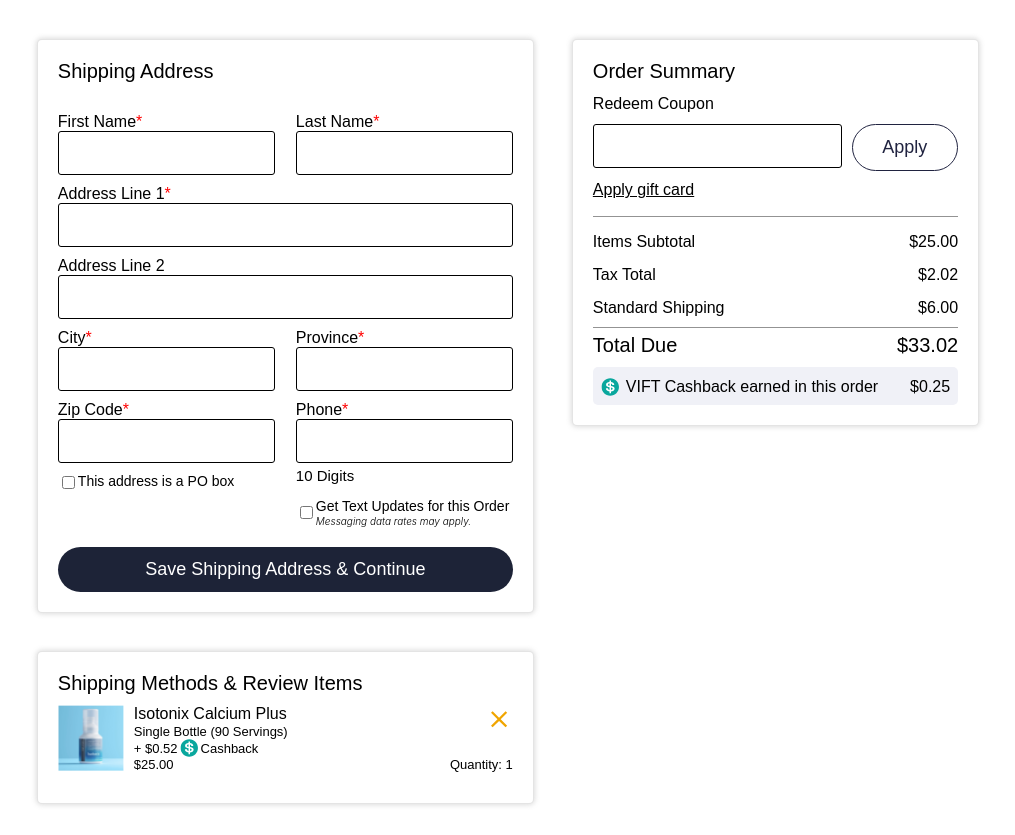
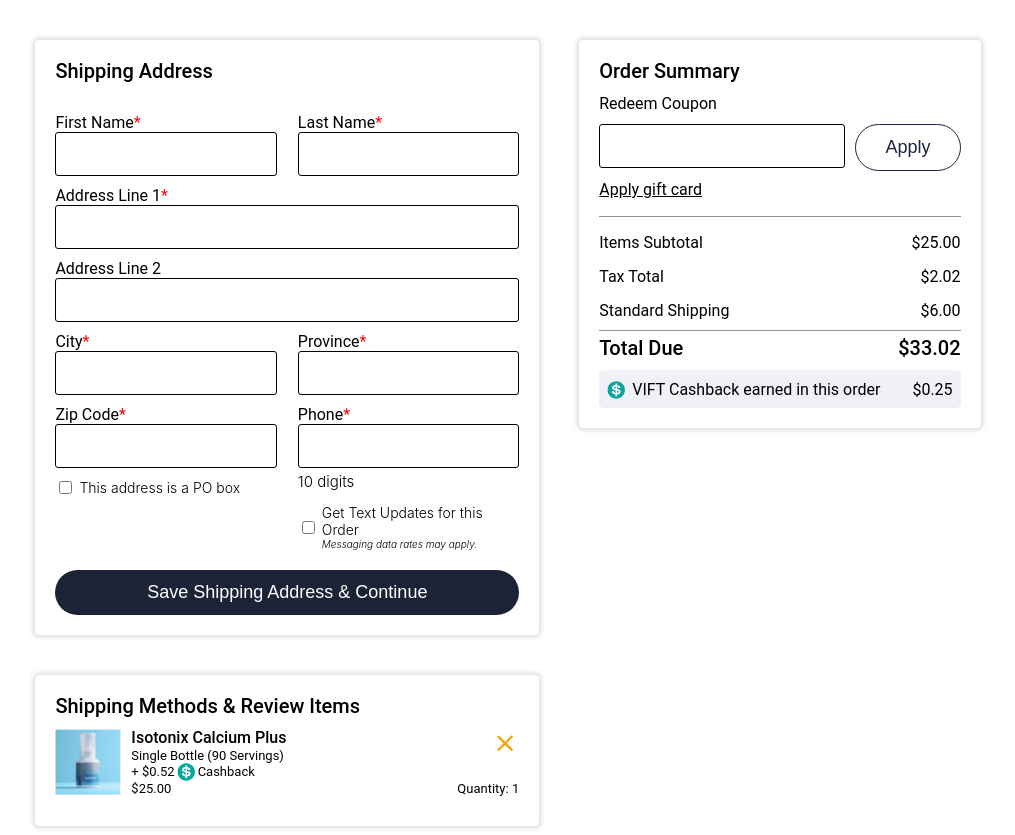
Before and after one commit to vikascool786/mfe-vitcheckout, a React app in the folder mfe-checkout/: page / in a window 1280 px wide. Shown: the whole page, without its empty margins (132-1147 px from the left). Before the commit the page ends 812 px from the top, so only its background shows below. Built offline with nearby package versions, Linux system fonts and the light colour scheme.

Commit message:
added changes for fonts

```diff
--- a/mfe-checkout/src/checkout/Checkout.scss
+++ b/mfe-checkout/src/checkout/Checkout.scss
@@ -1,5 +1,5 @@
 body {
-  font-family: Arial, Helvetica, sans-serif;
+  font-family: 'Roboto', Arial, Helvetica, sans-serif;
 }
 
 .form-container {
--- a/mfe-checkout/src/checkout/Checkout.tsx
+++ b/mfe-checkout/src/checkout/Checkout.tsx
@@ -35,7 +35,7 @@ export const Checkout: React.FC = () => {
         <FormField
           label="Phone"
           required
-          extraLabel="10 Digits"
+          extraLabel="10 digits"
           renderCheckBox={
             <Checkbox
               title="Get Text Updates for this Order"
--- a/mfe-checkout/src/component/Form/Checkbox/Checkbox.scss
+++ b/mfe-checkout/src/component/Form/Checkbox/Checkbox.scss
@@ -1,15 +1,17 @@
 .checkbox-container {
-    display: flex;
-    flex-direction: row;
-    padding-top: 10px;
+  display: flex;
+  flex-direction: row;
+  align-items: center;
+  padding-top: 10px;
+  gap: 4px;
 }
 .checkbox-text {
+  font-family: "Inter", sans-serif;
   font-size: 14px;
   line-height: 16.41px;
-  font-weight: 400;
+  font-weight: 300;
   display: flex;
   flex-direction: row;
-
 }
 
 .checkbox-sub-text {
@@ -22,6 +24,6 @@
 }
 
 .checkbox-sub-container {
-    display: flex;
-    flex-direction: column;
+  display: flex;
+  flex-direction: column;
 }
--- a/mfe-checkout/src/component/Form/Field/FormField.scss
+++ b/mfe-checkout/src/component/Form/Field/FormField.scss
@@ -22,8 +22,9 @@
 }
 
 .field-extra-label {
+  font-family: "Inter", sans-serif;
   font-size: 15px;
-  font-weight: 100;
+  font-weight: 300;
   margin-top: 4px;
   margin-bottom: 4px;
 }
--- /dev/null
+++ b/mfe-checkout/src/styles/base/_global.scss
@@ -0,0 +1,59 @@
+// src/styles/fonts.scss
+@import "~@fontsource/roboto/300.css";
+@import "~@fontsource/roboto/400.css";
+@import "~@fontsource/roboto/500.css";
+@import "~@fontsource/roboto/700.css";
+@import "~@fontsource/inter/300.css";
+@import "~@fontsource/inter/400.css";
+@import "~@fontsource/inter/500.css";
+@import "~@fontsource/inter/700.css";
+
+
+html {
+  text-size-adjust: 100%;
+  tap-highlight-color: rgba(0, 0, 0, 0);
+  box-sizing: border-box;
+  font-size: 100%;
+  outline: 0;
+  padding: 0;
+}
+
+body {
+  -webkit-font-smoothing: antialiased;
+  color: #202340;
+  font-family: "Roboto", "Inter", Arial, Helvetica, sans-serif;
+  font-size: 1rem;
+  font-style: normal;
+  font-weight: 400;
+  height: 100%;
+  margin: 0 auto;
+  overflow-x: hidden;
+  padding: 0;
+  scrollbar-width: none;
+}
+
+*:focus,
+*:focus-visible {
+  box-shadow: 0 0 0 2px #fff;
+  offset: 2px;
+  outline: 2px dashed #202340;
+}
+
+* {
+  box-sizing: border-box;
+}
+.reward {
+  display: inline-block;
+  color: $primary-color;
+  font-size: 0.75rem;
+  margin: 0;
+  font-weight: 300;
+  .reward-cashback-icon {
+    display: inline-block;
+    float: none;
+    height: 13px;
+    margin: -2px 2px 0;
+    vertical-align: middle;
+    width: 13px;
+  }
+}
--- /dev/null
+++ b/mfe-checkout/src/styles/main.scss
@@ -0,0 +1 @@
+@import "./base/global";
--- a/mfe-checkout/webpack.config.js
+++ b/mfe-checkout/webpack.config.js
@@ -94,6 +94,9 @@ module.exports = (env, argv) => {
             singleton: true,
             requiredVersion: deps["react-dom"],
           },
+          "@fontsource/roboto": {
+            singleton: true,
+          },
         },
       }),
 
```
